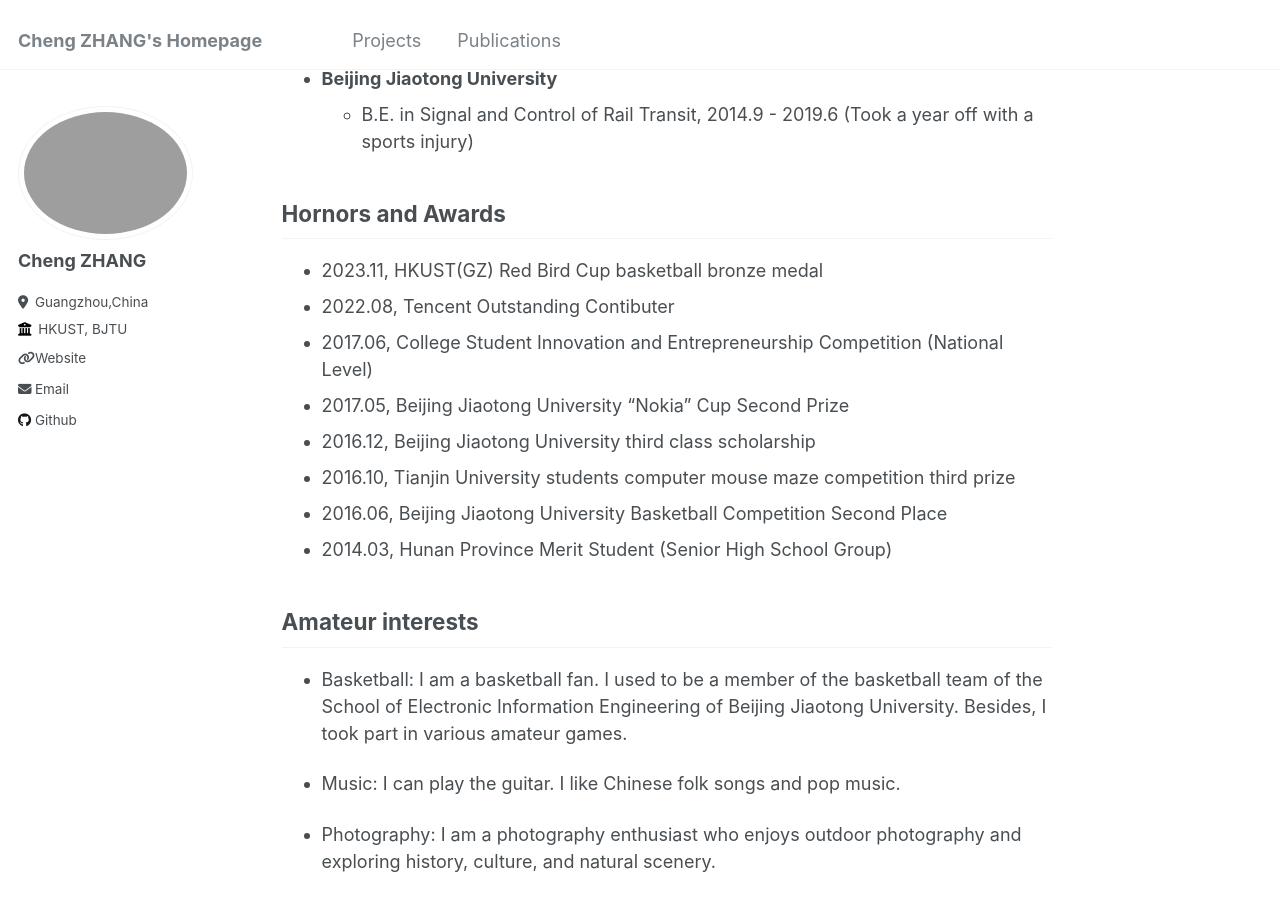
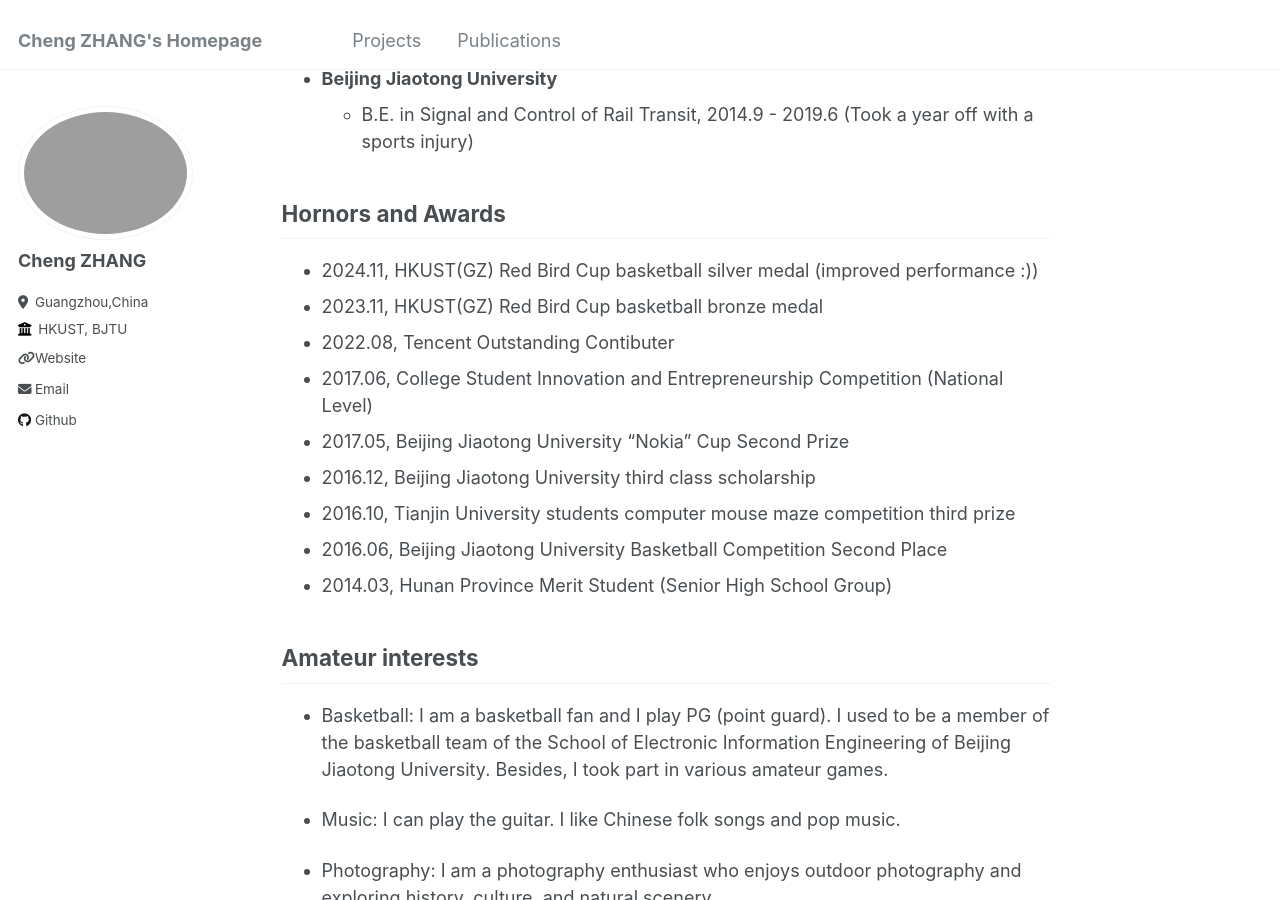
Before and after one commit to ZachcZhang/zachczhang.github.io, a Jekyll site: the page built from _pages/about.md, in a window 1280 px wide and 900 px high, scrolled down 1432 px. Built offline with Jekyll 4.4.1, drawn with Linux system fonts in a browser that asks for light colours.

Commit message:
update information

```diff
--- a/_pages/about.md
+++ b/_pages/about.md
@@ -57,6 +57,7 @@ My research interests include large language models (LLMs), retrieval-augmented
     - B.E. in Signal and Control of Rail Transit, 2014.9 - 2019.6 (Took a year off with a sports injury)
 
 ## Hornors and Awards
+- 2024.11, HKUST(GZ) Red Bird Cup basketball silver medal (improved performance :))
 - 2023.11, HKUST(GZ) Red Bird Cup basketball bronze medal
 - 2022.08, Tencent Outstanding Contibuter
 - 2017.06, College Student Innovation and Entrepreneurship Competition (National Level)
@@ -68,7 +69,7 @@ My research interests include large language models (LLMs), retrieval-augmented
 
 ## Amateur interests
 
-- Basketball: I am a basketball fan. I used to be a member of the basketball team of the School of Electronic Information Engineering of Beijing Jiaotong University. Besides, I took part in various amateur games.
+- Basketball: I am a basketball fan and I play PG (point guard). I used to be a member of the basketball team of the School of Electronic Information Engineering of Beijing Jiaotong University. Besides, I took part in various amateur games.
 
 - Music: I can play the guitar. I like Chinese folk songs and pop music.
 
```
